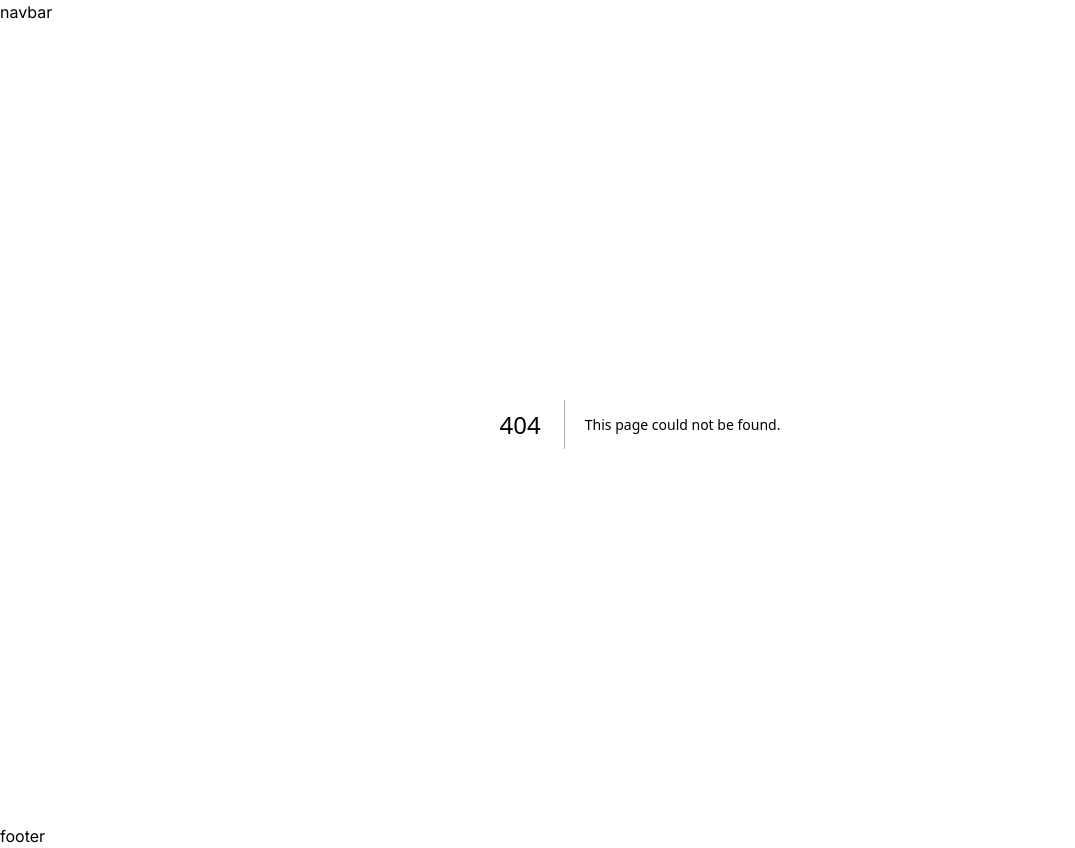
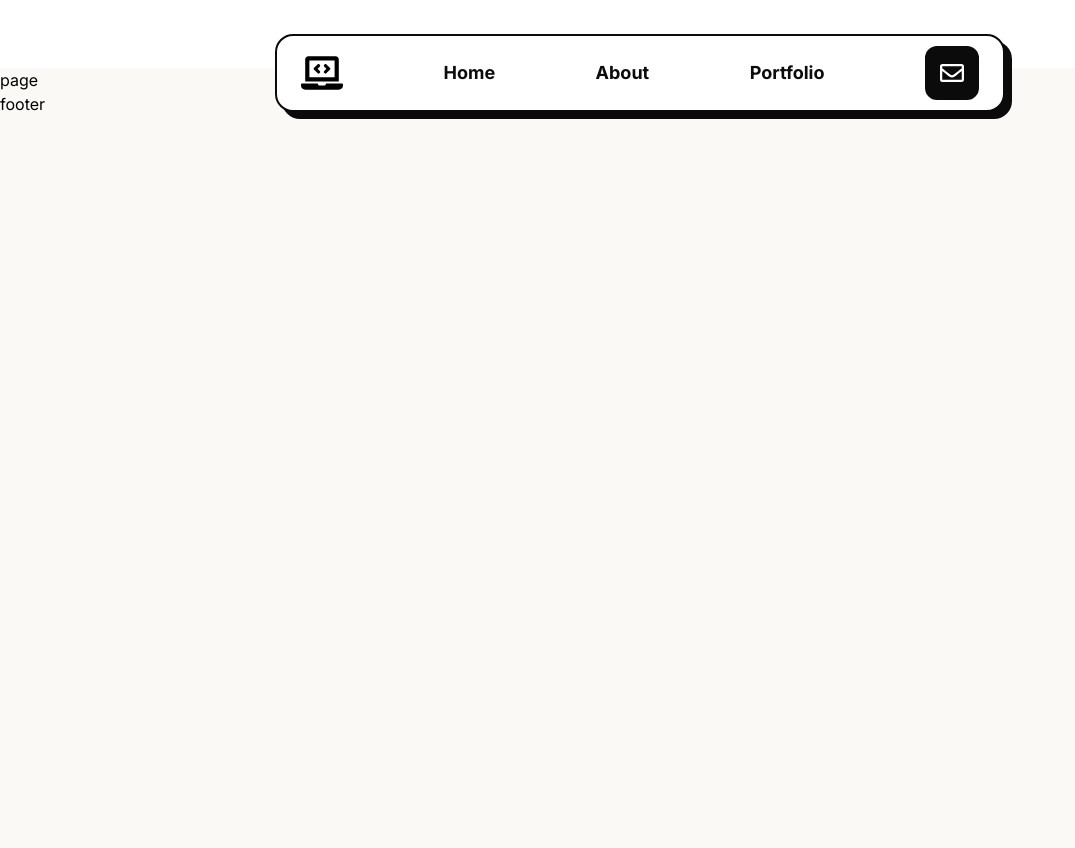
Before and after one commit to amrrashor/portfolio, a Next.js app: page /about in a window 1280 px wide. Before the commit this address had no page. Shown: the whole page, without its empty margins (0-1075 px from the left). After the commit the page ends 800 px from the top, so only its background shows below. Built offline with nearby package versions, Linux system fonts and the light colour scheme.

Commit message:
finished navbar

```diff
--- /dev/null
+++ b/app/about/page.tsx
@@ -0,0 +1,9 @@
+import React from 'react'
+
+const About = () => {
+    return (
+        <div>page</div>
+    )
+}
+
+export default About
--- /dev/null
+++ b/app/contact/page.tsx
@@ -0,0 +1,9 @@
+import React from 'react'
+
+const Contact = () => {
+  return (
+    <div>page</div>
+  )
+}
+
+export default Contact
--- a/app/globals.css
+++ b/app/globals.css
@@ -5,4 +5,7 @@
 
 body {
   background: #faf9f6;
+  padding: 0;
+  margin: 0;
+  box-sizing: border-box;
 }
--- /dev/null
+++ b/app/portfolio/page.tsx
@@ -0,0 +1,9 @@
+import React from 'react'
+
+const Portfolio = () => {
+  return (
+    <div>portfolio</div>
+  )
+}
+
+export default Portfolio
--- a/components/Navbar.tsx
+++ b/components/Navbar.tsx
@@ -1,8 +1,44 @@
-import React from 'react'
+'use client';
+import React, {useState} from 'react';
+import Link from 'next/link';
+import { FaRegEnvelope, FaLaptopCode } from "react-icons/fa";
+import { BiMenuAltRight, BiMenu } from "react-icons/bi";
 
 const Navbar = () => {
+    const [menu, showMenu] = useState(false)
     return (
-        <div>navbar</div>
+        <nav className='relative z-30 w-full pt-[34px] pb-[34px] pl-[15px] pr-[15px] h-4 bg-white'>
+            <div className='relative z-20 flex justify-between items-center h-[78px] max-w-[730px] bg-white mx-auto shadow-1 border-1 px-[8px] md:px-[24px] py-[14px] rounded-[18px]'>
+                <div className='w-[42px] h-[42px]'>
+                    <FaLaptopCode className='w-[42px] h-[42px]' />
+                </div>
+
+                <div className='hidden md:flex justify-evenly w-full'>
+                    <Link href={'/'} className='hover:text-[#1c92ff] duration-200 font-bold text-primary-1 text-[18px] leading-[24px]'>Home</Link>
+                    <Link href='/about' className='hover:text-[#1c92ff] duration-200 font-bold text-primary-1 text-[18px] leading-[24px]'>About</Link>
+                    <Link href='/portfolio' className='hover:text-[#1c92ff] duration-200 font-bold text-primary-1 text-[18px] leading-[24px]'>Portfolio</Link>
+                </div>
+
+                <Link href='/contact' className='hidden md:block hover:bg-[#1c92ff] hover:border-[#1c92ff] duration-200 primary-2 border-1 p-[13px] text-center rounded-[12px]'>
+                    <FaRegEnvelope className='text-[24px] font-bold text-white' />
+                </Link>
+
+
+                <div onClick={() => showMenu(!menu)} className='block md:hidden'>
+                    {menu ? (
+                        <BiMenuAltRight className='w-[40px] h-[40px] text-primary-2' />
+                    ): (
+                        <BiMenu className='w-[40px] h-[40px] text-primary-2'/>
+                    )}
+                </div>
+
+                <div className={`${menu ? "opacity-1 translate-y-[150px]" : "opacity-0 translate-y-[-150px]"} z-10 rounded-[24px] px-[24px] py-[32px] justify-between flex flex-col w-full ml-[-8px] border-1 bg-white absolute duration-200`}>
+                    <Link onClick={() => showMenu(!menu)} href={'/'} className='hover:text-[#1c92ff] duration-200 font-bold text-primary-1 text-[15px] leading-[20px] mb-[20px]'>Home</Link>
+                    <Link onClick={() => showMenu(!menu)} href='/about' className='hover:text-[#1c92ff] duration-200 font-bold text-primary-1 text-[15px] leading-[20px] mb-[20px]'>About</Link>
+                    <Link onClick={() => showMenu(!menu)} href='/portfolio' className='hover:text-[#1c92ff] duration-200 font-bold text-primary-1 text-[15px] leading-[20px] '>Portfolio</Link>
+                </div>
+            </div>
+        </nav>
     )
 }
 
--- a/utils/utiliy-classess/utility.css
+++ b/utils/utiliy-classess/utility.css
@@ -0,0 +1,30 @@
+/* backgrounds */
+.primary-1 {
+    background-color: #faf9f6;
+}
+.primary-2 {
+    background-color: #0b0b0b;
+}
+.primary-3 {
+    background-color: #1c92ff;
+}
+
+
+
+/* colors */
+.text-primary-1 {
+    color:#0b0b0b;
+}
+
+/* box shadows */
+.shadow-1 {
+    box-shadow:7px 7px 0 0 #0b0b0b
+}
+
+/* borders */
+.border-1 {
+    border: 2px solid #0b0b0b
+}
+.border-2 {
+    border: 2px solid #1c92ff;
+}
```
Also changed, not shown: package.json (+4 -3 lines), 1 other file (tests, documents, lock files or other folders).
